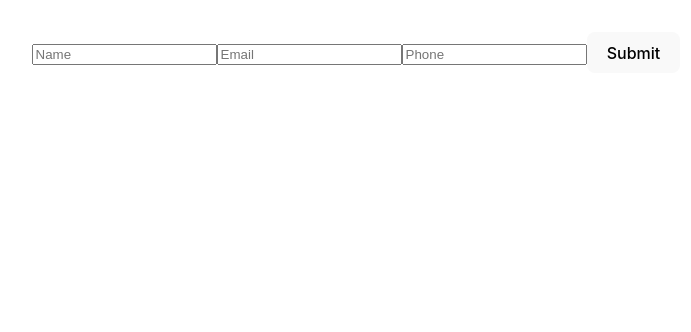
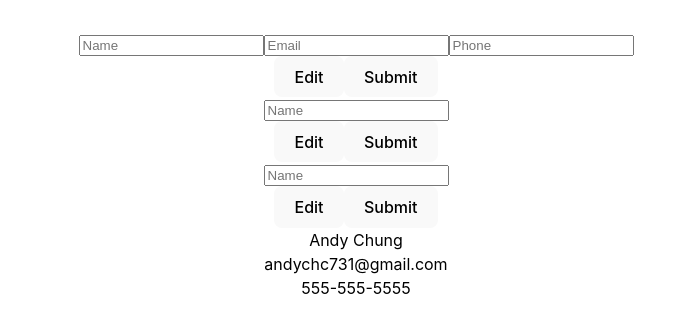
Before and after one commit to Andyc731/cv_app, a React (Vite) app: page / in a window 1280 px wide. Shown: the top 332 px of the page, without its empty margins (284-975 px from the left). Built offline with nearby package versions, Linux system fonts and the light colour scheme.

Commit message:
Add education and experience inputs

```diff
--- a/src/App.jsx
+++ b/src/App.jsx
@@ -40,71 +40,140 @@ function Form() {
     phone: '',
   });
 
+  const [educationFormData, setEducationFormData] = useState({
+    name: '',
+    title: '',
+    date: ''
+  })
+
+  const [experienceFormData, setExperienceFormData] = useState({
+    name: '',
+    title: '',
+    date: ''
+  })
+
   const [pageContent, setPageContent] = useState({
-    name: '',
-    email: '',
-    phone: '',
+    name: 'Andy Chung',
+    email: 'andychc731@gmail.com',
+    phone: '555-555-5555',
   });
 
-  const inputHandler = event => {
+  const [inputShow, setInputShow] = useState({
+    general: true,
+    education: true,
+    experience: true
+  })
+
+  const inputHandler = (event, formType) => {
     const {name, value} = event.target;
+    if (formType === 'general') {
       setGeneralFormData((prevForm) => ({
         ...prevForm,
         [name]: value,
       }))
     }
+    if (formType === 'education') {
+      setEducationFormData((prevForm) => ({
+        ...prevForm,
+        [name]: value
+      }))
+    }
+    if (formType === 'experience') {
+      setExperienceFormData((prevForm) => ({
+        ...prevForm,
+        [name]: value
+      }))
+    }
+  }
 
-  const submitHandler = () => {
-    setPageContent(prevContent => ({
-      ...prevContent,
+  const submitHandler = (event) => {
+    event.preventDefault();
+    setPageContent(() => ({
       name: generalFormData.name,
       email: generalFormData.email,
       phone: generalFormData.phone
     }));
   }
 
+  const buttonHandler = (event) => {
+    event.target.type === 'button' ?
+    setInputShow(prevShow => ({
+      ...prevShow,
+      [event.target.name]: true
+    }))
+    :
+    setInputShow(prevShow => ({
+      ...prevShow,
+      [event.target.name]: false
+    }))
+  }
+
   return (
     <>
       <div>
-        <form action="">
+        <form action="" onSubmit={submitHandler}>
+          {inputShow.general && (
+            <div>
               <input
                 type="text"
                 name='name'
                 value={generalFormData.name}
-            onChange={inputHandler}
+                onChange={(e) => inputHandler(e, 'general')}
                 placeholder='Name'
               />
               <input
                 type="email"
                 name='email'
                 value={generalFormData.email}
-            onChange={inputHandler}
+                onChange={(e) => inputHandler(e, 'general')}
                 placeholder='Email'
               />
               <input
                 type="tel"
                 name='phone'
                 value={generalFormData.phone}
-            onChange={inputHandler}
+                onChange={(e) => inputHandler(e, 'general')}
                 placeholder='Phone'
               />
-          <button
-            type='button'
-            onClick={submitHandler}
-          >
-            Submit
-          </button>
+            </div>
+          )}
+          <button type='button' name='general' onClick={buttonHandler}>Edit</button>
+          <button type='submit' name='general' onClick={buttonHandler}>Submit</button>
+        </form>
+        <form action="" onSubmit={submitHandler}>
+        {inputShow.education && (
+            <div>
+              <input
+                type="text"
+                name='name'
+                value={educationFormData.name}
+                onChange={(e) => inputHandler(e, 'education')}
+                placeholder='Name'
+              />
+            </div>
+          )}
+          <button type='button' name='education' onClick={buttonHandler}>Edit</button>
+          <button type='submit' name='education' onClick={buttonHandler}>Submit</button>
+        </form>
+        <form action="" onSubmit={submitHandler}>
+         {inputShow.experience && (
+            <div>
+              <input
+                type="text"
+                name='name'
+                value={experienceFormData.name}
+                onChange={(e) => inputHandler(e, 'experience')}
+                placeholder='Name'
+              />
+            </div>
+          )}
+          <button type='button' name='experience' onClick={buttonHandler}>Edit</button>
+          <button type='submit' name='experience' onClick={buttonHandler}>Submit</button>
         </form>
         <div className='page'>
-          <div>
-            {pageContent.name}
-          </div>
-          <div>
-            {pageContent.email}
-          </div>
-          <div>
-            {pageContent.phone}
-          </div>
+          <div className='name'>{pageContent.name}</div>
+          <div className='email'>{pageContent.email}</div>
+          <div className='phone'>{pageContent.phone}</div>
         </div>
       </div>
     </>
```
Lines whose indentation alone changed are shown as unchanged.
